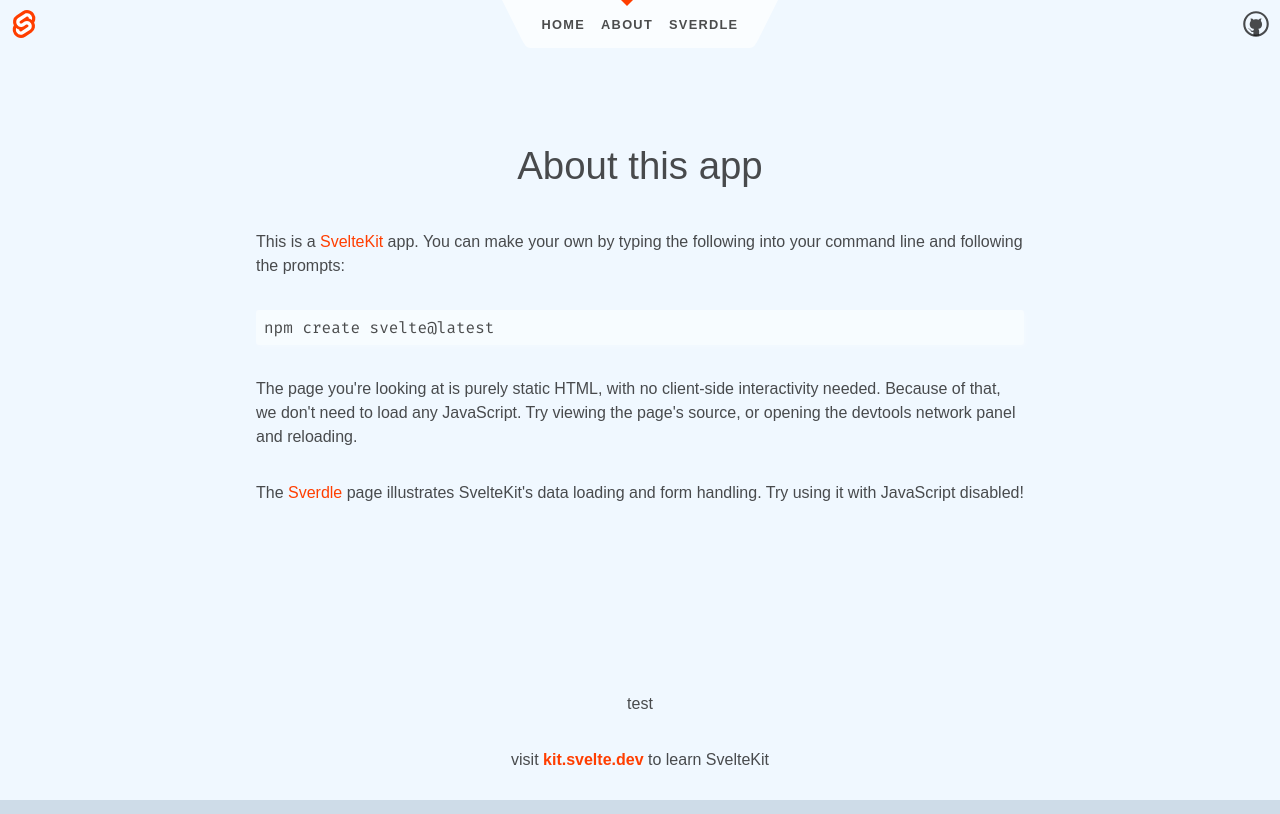
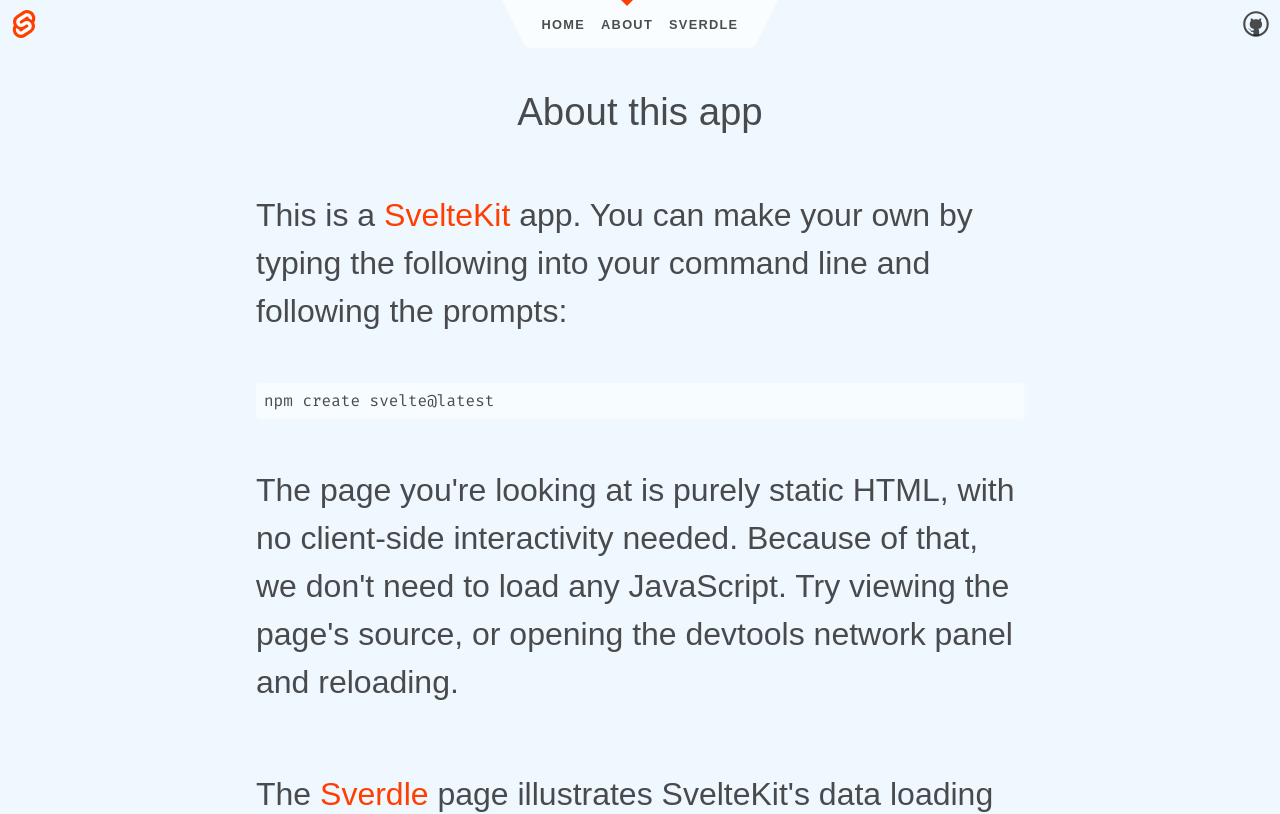
Before and after one commit to s3812497/kit-bug-9089, a SvelteKit app: page /about in a window 1280 px wide. Shown: the top 814 px of the page. Built offline with nearby package versions, Linux system fonts and the light colour scheme.

Commit message:
Revert "changes"
This reverts commit c765c361b9bb9937e8c8cd698e266f1103004582.

```diff
--- a/src/routes/+page.js
+++ b/src/routes/+page.js
@@ -1,3 +1,3 @@
 export function load () {
-  console.log('newasdfasdf ')
+  console.log('new ')
 }
--- a/src/routes/+page.svelte
+++ b/src/routes/+page.svelte
@@ -53,5 +53,7 @@
 		position: absolute;
 		width: 100%;
 		height: 100%;
+		top: 0;
+		display: block;
 	}
 </style>
--- a/src/routes/about/+page.js
+++ b/src/routes/about/+page.js
@@ -1,3 +1,3 @@
 export function load () {
-  console.log('nasdfasdfasdf');
+  console.log('n');
 }
--- a/src/routes/about/+page.svelte
+++ b/src/routes/about/+page.svelte
@@ -27,6 +27,6 @@
 
 <style>
 	p {
-		font-size: 1rem;
+		font-size: 2rem;
 	}
 </style>
--- a/src/routes/sverdle/+page.js
+++ b/src/routes/sverdle/+page.js
@@ -1,3 +1,3 @@
 export function load () {
-  console.log('newasdfasdf s');
+  console.log('new s');
 }
--- a/src/routes/sverdle/+page.svelte
+++ /dev/null
@@ -1,6 +0,0 @@
-<p>styles</p>
-<style>
-  p {
-    font-size: 1rem;
-  }
-</style>
--- a/svelte.config.js
+++ b/svelte.config.js
@@ -7,6 +7,9 @@
 		// If your environment is not supported or you settled on a specific environment, switch out the adapter.
 		// See https://kit.svelte.dev/docs/adapters for more information about adapters.
 		adapter: adapter(),
+		version: {
+			name: 'same-version'
+		}
 	}
 };
 
```
